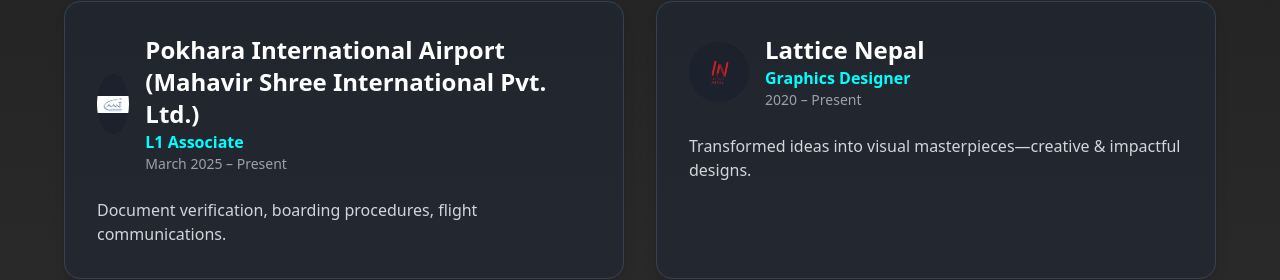
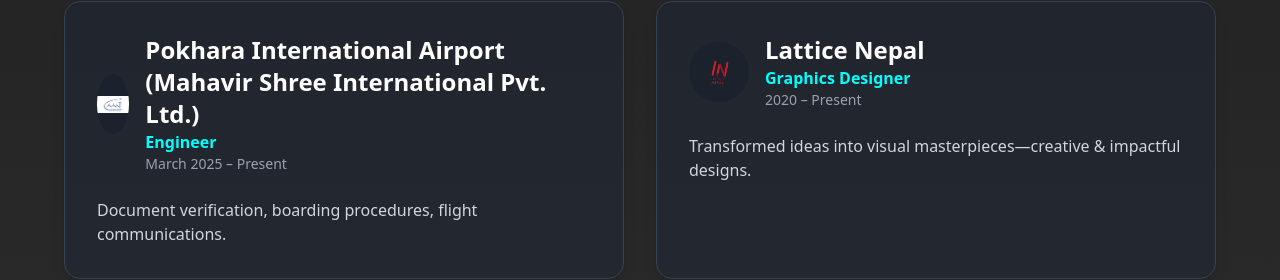
Before and after one commit to praxantpacific/praxantpacific.github.io, a React (Vite) app: page / in a window 1280 px wide. Shown: the part 4098-4378 px from the top of the page. Built offline with nearby package versions, Linux system fonts and the light colour scheme; a web font is replaced by a local one.

Commit message:
Change role from 'L1 Associate' to 'Engineer'

```diff
--- a/src/components/Experience.jsx
+++ b/src/components/Experience.jsx
@@ -39,7 +39,7 @@
       logo: "/kantipur.png",
     },
     {
-      role: "L1 Associate",
+      role: "Engineer",
       organization:
         "Pokhara International Airport (Mahavir Shree International Pvt. Ltd.)",
       period: "March 2025 – Present",
```
